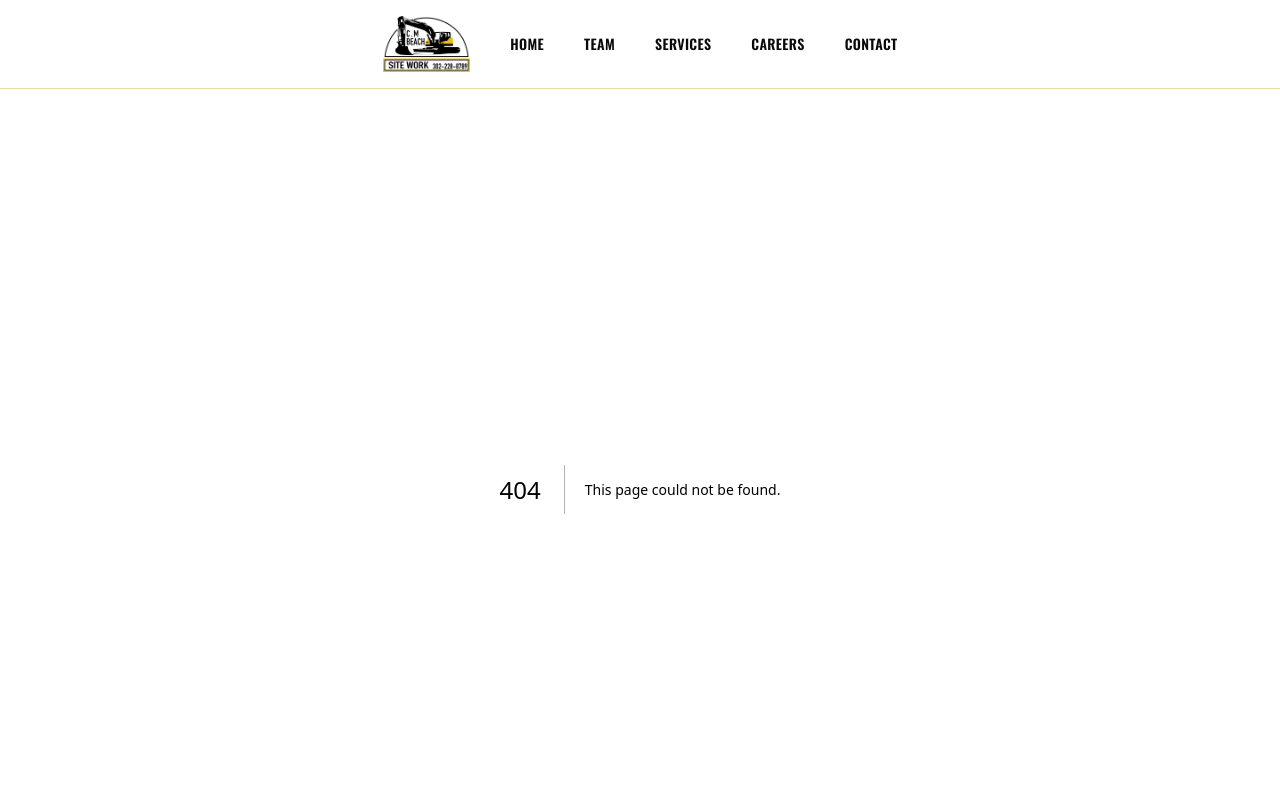
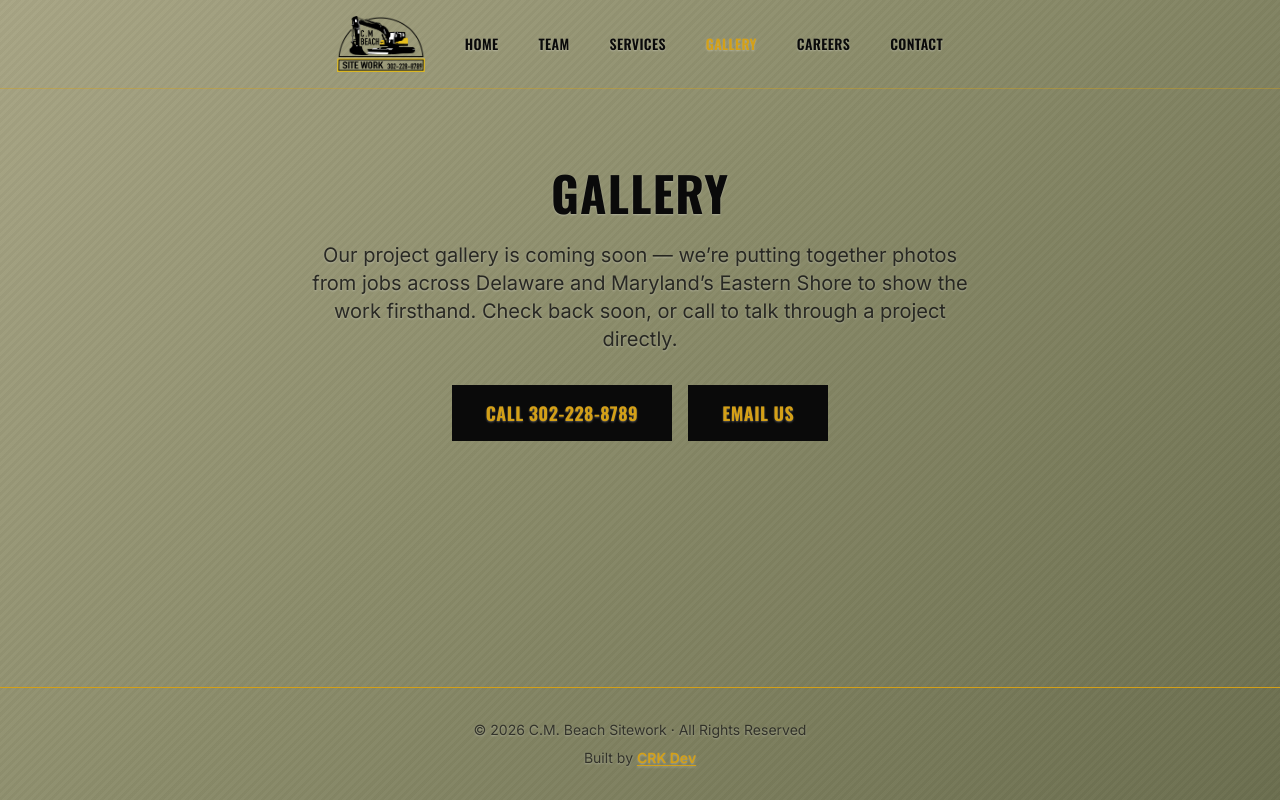
Before and after one commit to crkdev1989/cmbeachsite, a Next.js app: page /gallery in a window 1280 px wide. Before the commit this address had no page. Shown: the top 800 px of the page. Built offline with nearby package versions, Linux system fonts and the light colour scheme.

Commit message:
added gallery page

```diff
--- /dev/null
+++ b/app/gallery/page.tsx
@@ -0,0 +1,40 @@
+import type { Metadata } from "next";
+
+export const metadata: Metadata = {
+  title: "Gallery | C.M. Beach Sitework",
+  description:
+    "Our project gallery is coming soon — photos from jobs across Delaware and Maryland's Eastern Shore.",
+};
+
+export default function Gallery() {
+  return (
+    <main className="flex flex-1 flex-col px-6 py-16 sm:py-20">
+      <div className="mx-auto w-full max-w-2xl text-center">
+        <h1 className="font-heading text-4xl font-bold uppercase tracking-wide sm:text-5xl">
+          Gallery
+        </h1>
+        <p className="mx-auto mt-6 max-w-2xl text-lg text-foreground/80 sm:text-xl">
+          Our project gallery is coming soon — we&rsquo;re putting together
+          photos from jobs across Delaware and Maryland&rsquo;s Eastern Shore
+          to show the work firsthand. Check back soon, or call to talk
+          through a project directly.
+        </p>
+
+        <div className="mt-8 flex flex-col justify-center gap-4 sm:flex-row">
+          <a
+            href="tel:302-228-8789"
+            className="inline-block border-2 border-foreground bg-foreground px-8 py-3 font-heading text-lg font-bold uppercase tracking-wide text-gold transition-colors hover:bg-transparent hover:text-foreground"
+          >
+            Call 302-228-8789
+          </a>
+          <a
+            href="mailto:samantha@cmbeach.com"
+            className="inline-block border-2 border-foreground bg-foreground px-8 py-3 font-heading text-lg font-bold uppercase tracking-wide text-gold transition-colors hover:bg-transparent hover:text-foreground"
+          >
+            Email Us
+          </a>
+        </div>
+      </div>
+    </main>
+  );
+}
--- a/components/Nav.tsx
+++ b/components/Nav.tsx
@@ -8,6 +8,7 @@ const links = [
   { href: "/", label: "Home" },
   { href: "/team", label: "Team" },
   { href: "/services", label: "Services" },
+  { href: "/gallery", label: "Gallery" },
   { href: "/careers", label: "Careers" },
   { href: "/contact", label: "Contact" },
 ];
```
